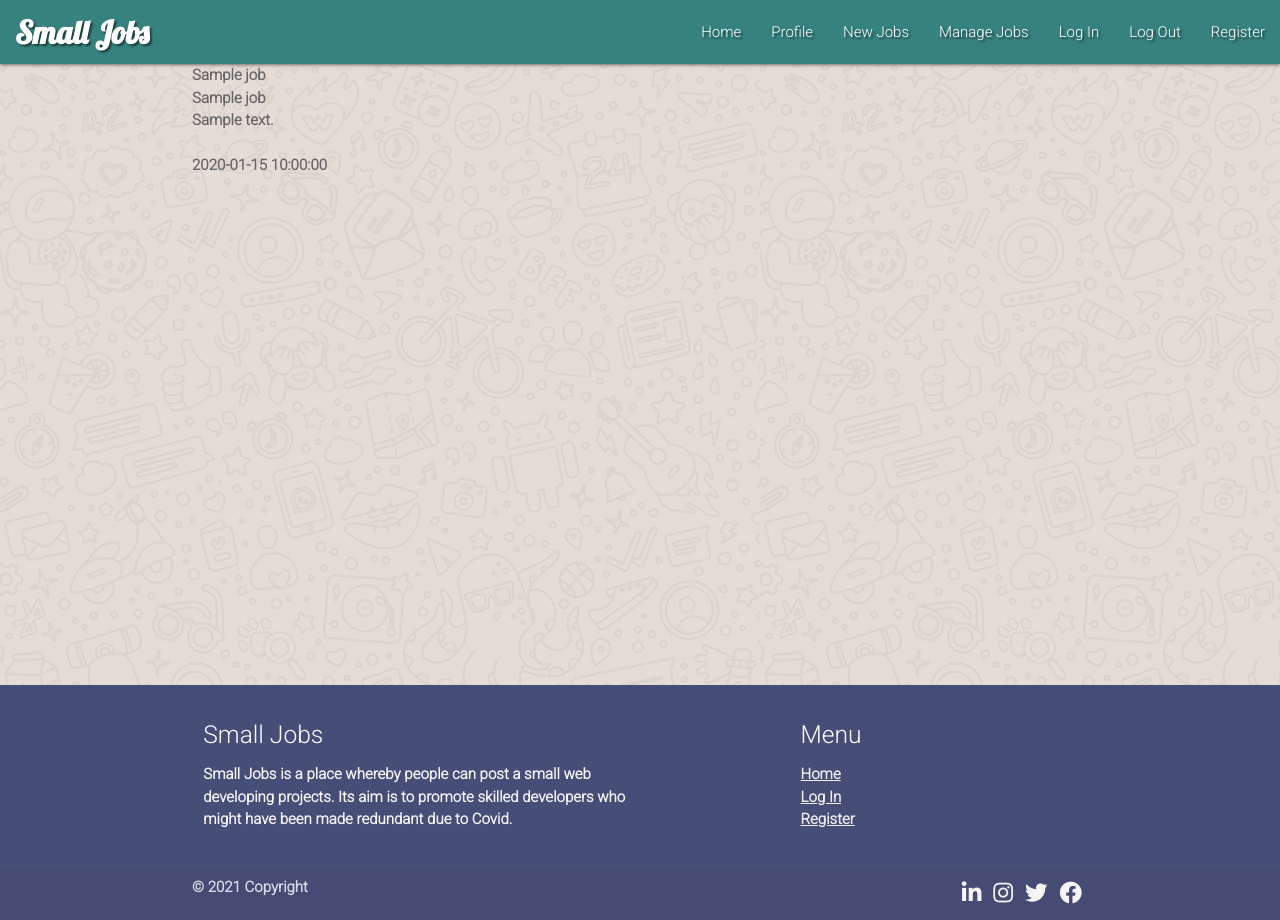
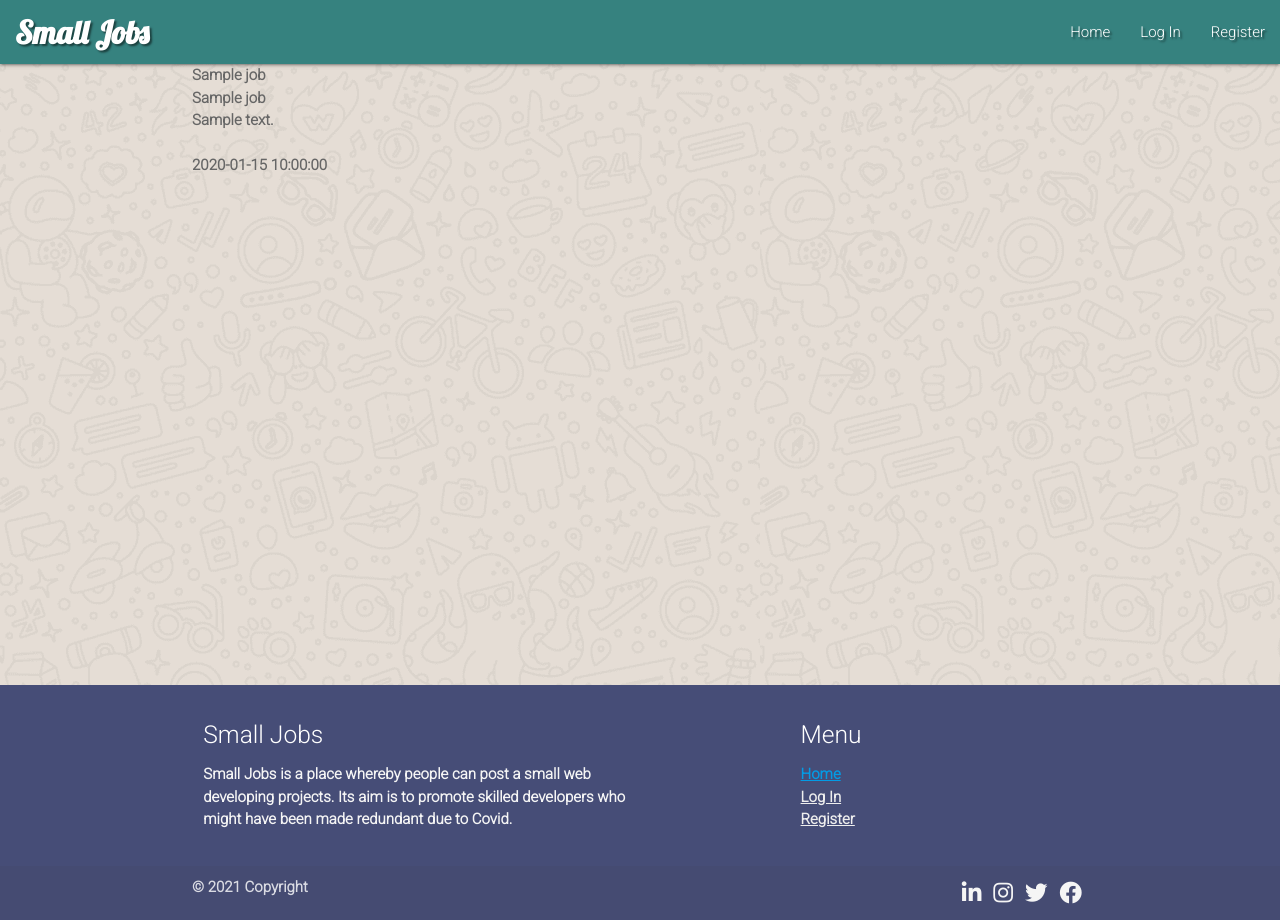
Before and after one commit to mickmccann/MS3-Small-Jobs, a Flask app: page / in a window 1280 px wide. Run offline with Flask 2, Linux system fonts and the light colour scheme; a database or web service that is not in the repository returns one stand-in record (values such as "Sample title"); some libraries are stand-ins or nearby versions.

Commit message:
Added login functionality to display appropriate menu items

```diff
--- a/templates/base.html
+++ b/templates/base.html
@@ -25,12 +25,15 @@
                 <a href="#" data-target="mobile-demo" class="sidenav-trigger"><i class="fas fa-bars"></i></a>
                 <ul class="right hide-on-med-and-down">
                     <li><a href="{{ url_for('get_jobs') }}">Home</a></li>
+                    {% if session.user %}
                         <li><a href="{{ url_for('profile', username=session['user']) }}">Profile</a></li>
                         <li><a href="#">New Jobs</a></li>
                         <li><a href="#">Manage Jobs</a></li>
+                        <li><a href="{{ url_for('logout') }}">Log Out</a></li>
+                    {% else %}
                         <li><a href="{{ url_for('login') }}">Log In</a></li>
-                    <li><a href="{{ url_for('logout') }}">Log Out</a></li>
                         <li><a href="{{ url_for('register') }}">Register</a></li>
+                    {% endif %}
                 </ul>
             </div>
         </nav>
@@ -41,12 +44,15 @@
                 <h3 class="center-align teal-text">Small Jobs</h3>
             </li>
             <li><a href="{{ url_for('get_jobs') }}">Home</a></li>
+            {% if session.user %}
                 <li><a href="{{ url_for('profile', username=session['user']) }}">Profile</a></li>
                 <li><a href="#">New Jobs</a></li>
                 <li><a href="#">Manage Jobs</a></li>
+                <li><a href="{{ url_for('logout') }}">Log Out</a></li>
+            {% else %}
                 <li><a href="{{ url_for('login') }}">Log In</a></li>
-            <li><a href="{{ url_for('logout') }}">Log Out</a></li>
                 <li><a href="{{ url_for('register') }}">Register</a></li>
+            {% endif %}
         </ul>
     </header>
 
@@ -79,9 +85,16 @@
                 <div class="col l4 offset-l2 s12">
                     <h5 class="white-text">Menu</h5>
                     <ul>
-                        <li><a class="grey-text text-lighten-3" href="{{ url_for('get_jobs') }}">Home</a></li>
+                        <li><a href="{{ url_for('get_jobs') }}">Home</a></li>
+                        {% if session.user %}
+                            <li><a class="grey-text text-lighten-3" href="{{ url_for('profile', username=session['user']) }}">Profile</a></li>
+                            <li><a class="grey-text text-lighten-3" href="#">New Jobs</a></li>
+                            <li><a class="grey-text text-lighten-3" href="#">Manage Jobs</a></li>
+                            <li><a class="grey-text text-lighten-3" href="{{ url_for('logout') }}">Log Out</a></li>
+                        {% else %}
                             <li><a class="grey-text text-lighten-3" href="{{ url_for('login') }}">Log In</a></li>
                             <li><a class="grey-text text-lighten-3" href="{{ url_for('register') }}">Register</a></li>
+                        {% endif %}
                     </ul>
                 </div>
             </div>
```
Lines whose indentation alone changed are shown as unchanged.
